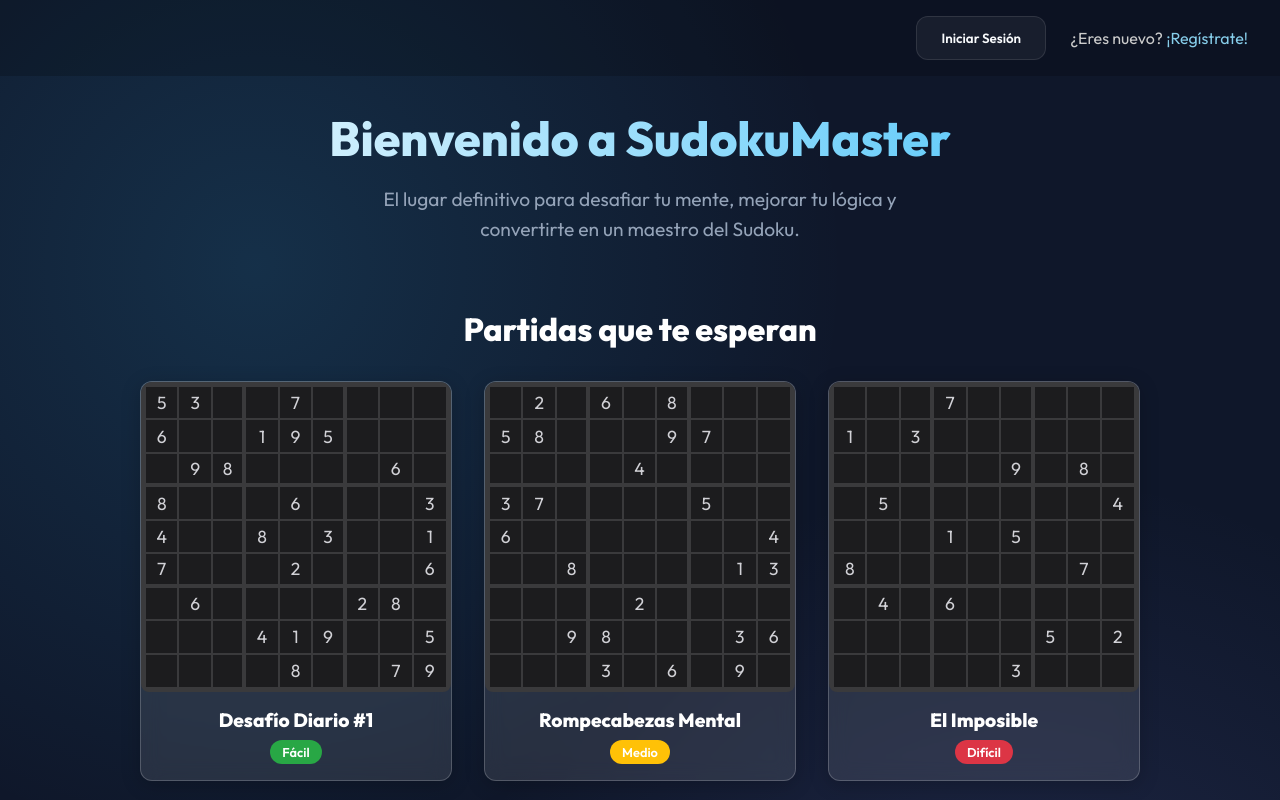
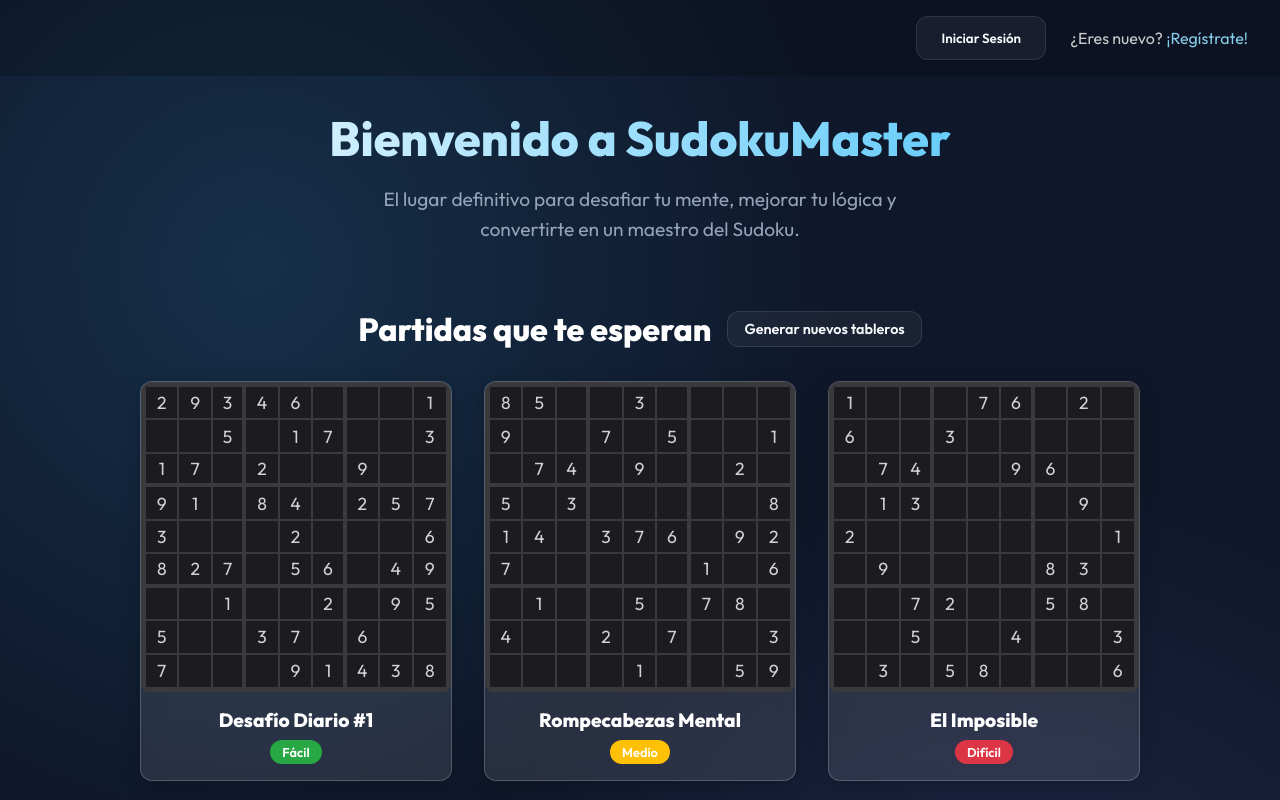
Before and after one commit to EvansVanseth/SudokuMaster, a React (Vite) app: page / in a window 1280 px wide. Shown: the top 800 px of the page. Built offline with nearby package versions, Linux system fonts and the light colour scheme; no server answers.

Commit message:
Sudokus LandingPage Generados desde la lógica de dominio

```diff
--- a/src/app/pages/LandingPage.tsx
+++ b/src/app/pages/LandingPage.tsx
@@ -1,48 +1,24 @@
+import { useState, useCallback } from 'react';
+import type { FC } from 'react';
 import { useNavigate } from 'react-router-dom';
-import type { FC } from 'react';
 import { UserBanner } from '../../features/auth/components/UserBanner';
 import { SudokuPreviewCard } from '../../shared/ui/SudokuPreviewCard';
 import { useAuth } from '../../features/auth/hooks/useAuth';
+import { generatePuzzle } from '../../domain/sudokuEngine';
+
+function createGrids() {
+  return {
+    easy: generatePuzzle('easy').map(row => row.map(cell => cell.value)),
+    medium: generatePuzzle('medium').map(row => row.map(cell => cell.value)),
+    hard: generatePuzzle('hard').map(row => row.map(cell => cell.value)),
+  };
+}
 
 export const LandingPage: FC = () => {
   const { user } = useAuth();
   const navigate = useNavigate();
-
-  const easyGrid = [
-    [5, 3, 0, 0, 7, 0, 0, 0, 0],
-    [6, 0, 0, 1, 9, 5, 0, 0, 0],
-    [0, 9, 8, 0, 0, 0, 0, 6, 0],
-    [8, 0, 0, 0, 6, 0, 0, 0, 3],
-    [4, 0, 0, 8, 0, 3, 0, 0, 1],
-    [7, 0, 0, 0, 2, 0, 0, 0, 6],
-    [0, 6, 0, 0, 0, 0, 2, 8, 0],
-    [0, 0, 0, 4, 1, 9, 0, 0, 5],
-    [0, 0, 0, 0, 8, 0, 0, 7, 9],
-  ];
-
-  const mediumGrid = [
-    [0, 2, 0, 6, 0, 8, 0, 0, 0],
-    [5, 8, 0, 0, 0, 9, 7, 0, 0],
-    [0, 0, 0, 0, 4, 0, 0, 0, 0],
-    [3, 7, 0, 0, 0, 0, 5, 0, 0],
-    [6, 0, 0, 0, 0, 0, 0, 0, 4],
-    [0, 0, 8, 0, 0, 0, 0, 1, 3],
-    [0, 0, 0, 0, 2, 0, 0, 0, 0],
-    [0, 0, 9, 8, 0, 0, 0, 3, 6],
-    [0, 0, 0, 3, 0, 6, 0, 9, 0],
-  ];
-
-  const hardGrid = [
-    [0, 0, 0, 7, 0, 0, 0, 0, 0],
-    [1, 0, 3, 0, 0, 0, 0, 0, 0],
-    [0, 0, 0, 0, 0, 9, 0, 8, 0],
-    [0, 5, 0, 0, 0, 0, 0, 0, 4],
-    [0, 0, 0, 1, 0, 5, 0, 0, 0],
-    [8, 0, 0, 0, 0, 0, 0, 7, 0],
-    [0, 4, 0, 6, 0, 0, 0, 0, 0],
-    [0, 0, 0, 0, 0, 0, 5, 0, 2],
-    [0, 0, 0, 0, 0, 3, 0, 0, 0],
-  ];
+  const [grids, setGrids] = useState(createGrids);
+  const handleRegenerate = useCallback(() => setGrids(createGrids()), []);
 
   return (
     <div className="landing-page" style={{ color: '#fff' }}>
@@ -59,11 +35,16 @@ export const LandingPage: FC = () => {
         </section>
 
         <section className="previews" style={{ marginBottom: '4rem' }}>
-          <h2 style={{ fontSize: '2rem', marginBottom: '2rem' }}>Partidas que te esperan</h2>
+          <div style={{ display: 'flex', justifyContent: 'center', alignItems: 'center', gap: '1rem', marginBottom: '2rem', flexWrap: 'wrap' }}>
+            <h2 style={{ fontSize: '2rem' }}>Partidas que te esperan</h2>
+            <button onClick={handleRegenerate} className="btn-secondary" style={{ padding: '0.5rem 1rem', fontSize: '0.9rem' }}>
+              Generar nuevos tableros
+            </button>
+          </div>
           <div style={{ display: 'grid', gridTemplateColumns: 'repeat(auto-fit, minmax(250px, 1fr))', gap: '2rem', maxWidth: '1000px', margin: '0 auto' }}>
-            <SudokuPreviewCard title="Desafío Diario #1" difficulty="Fácil" grid={easyGrid} />
-            <SudokuPreviewCard title="Rompecabezas Mental" difficulty="Medio" grid={mediumGrid} />
-            <SudokuPreviewCard title="El Imposible" difficulty="Difícil" grid={hardGrid} />
+            <SudokuPreviewCard title="Desafío Diario #1" difficulty="Fácil" grid={grids.easy} />
+            <SudokuPreviewCard title="Rompecabezas Mental" difficulty="Medio" grid={grids.medium} />
+            <SudokuPreviewCard title="El Imposible" difficulty="Difícil" grid={grids.hard} />
           </div>
         </section>
 
```
